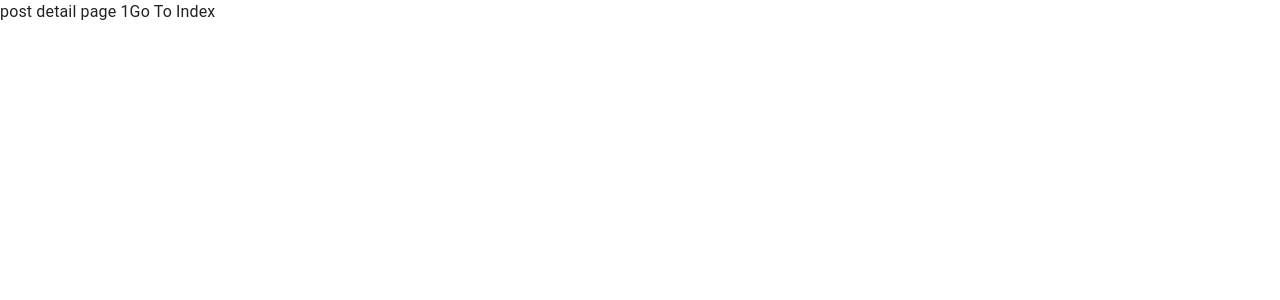
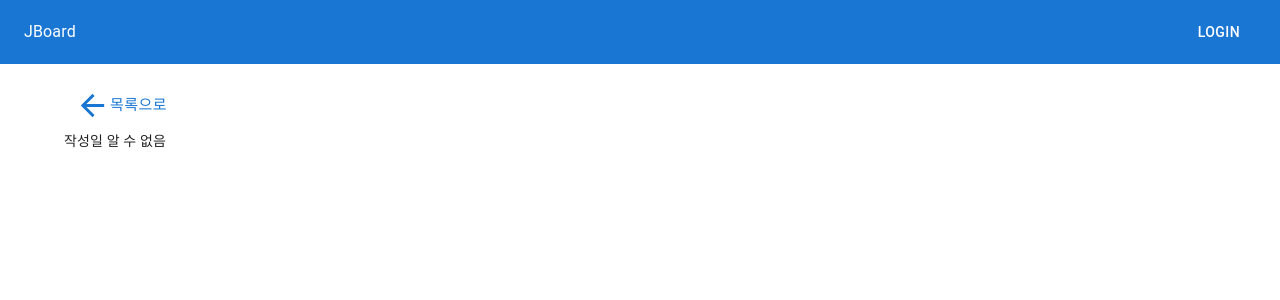
Before and after one commit to 2wisdom/jboard, a React (Vite) app: page /posts/1 in a window 1280 px wide. Shown: the top 300 px of the page. Built offline with nearby package versions, Linux system fonts and the light colour scheme; no server answers.

Commit message:
Closes: gh-2

```diff
--- a/package.json
+++ b/package.json
@@ -11,6 +11,7 @@
   "dependencies": {
     "@emotion/react": "^11.10.4",
     "@emotion/styled": "^11.10.4",
+    "@mui/icons-material": "^5.10.9",
     "@mui/material": "^5.10.9",
     "@tanstack/react-query": "^4.10.3",
     "axios": "^1.1.2",
--- a/src/libs/http-client.ts
+++ b/src/libs/http-client.ts
@@ -1,7 +1,7 @@
 import axios from "axios";
 
 const httpClient = axios.create({
-  baseURL: import.meta.env.API_HOST,
+  baseURL: import.meta.env.VITE_API_HOST,
 });
 
 export default httpClient;
--- a/src/libs/query-client.ts
+++ b/src/libs/query-client.ts
@@ -2,7 +2,9 @@ import { QueryClient } from "@tanstack/react-query";
 
 const queryClient = new QueryClient({
   defaultOptions: {
-    queries: {},
+    queries: {
+      refetchOnWindowFocus: false,
+    },
   },
 });
 
--- a/src/pages/posts/_id.tsx
+++ b/src/pages/posts/_id.tsx
@@ -1,11 +1,98 @@
-import { Link, useParams } from "react-router-dom";
+import {
+  Box,
+  Button,
+  Container,
+  IconButton,
+  Skeleton,
+  Typography,
+} from "@mui/material";
+import { useQuery } from "@tanstack/react-query";
+import dayjs from "dayjs";
+import { useCallback } from "react";
+import {
+  Link,
+  useNavigate,
+  useParams,
+  useSearchParams,
+} from "react-router-dom";
+import ArrowBackIcon from "@mui/icons-material/ArrowBack";
+import Layout from "../../layout/Layout";
+import httpClient from "../../libs/http-client";
+
+export type PostDetail = {
+  id: number;
+  title: string;
+  content: string;
+  created_at: string;
+  updated_at?: string;
+  deleted_at?: string;
+  author_id: string;
+};
+
+export function usePost(id: number) {
+  return useQuery(
+    ["usePostDetail", id],
+    async () => {
+      const { data } = await httpClient.get<PostDetail>(`/posts/${id}`);
+
+      return data;
+    },
+    {
+      enabled: !!id,
+    }
+  );
+}
 
 export default function PostDetail() {
-  const { id } = useParams();
+  const { id: paramId } = useParams();
+  const navigate = useNavigate();
+
+  const id = parseInt(paramId!, 10);
+
+  const { data, isFetching, error } = usePost(id);
+
+  const formatDate = useCallback(
+    (data?: string) => {
+      if (!data) return "알 수 없음";
+      return dayjs(data).format("YYYY. MM. DD. hh:mm");
+    },
+    [data]
+  );
+
   return (
-    <div>
-      post detail page {id}
-      <Link to="/">Go To Index</Link>
-    </div>
+    <Layout>
+      <Container component={Box} sx={{ padding: 2 }}>
+        <Box>
+          <Button size="large" variant="text" onClick={() => navigate("/")}>
+            <ArrowBackIcon fontSize="large" />
+            목록으로
+          </Button>
+        </Box>
+        <Box>
+          {isFetching ? (
+            <Skeleton height={200} />
+          ) : (
+            <Typography variant="h2">{data?.title}</Typography>
+          )}
+
+          {isFetching ? (
+            <Skeleton />
+          ) : (
+            <Typography variant="body2">
+              작성일 {formatDate(data?.created_at)}
+            </Typography>
+          )}
+        </Box>
+        {isFetching ? (
+          <Skeleton />
+        ) : (
+          <Box
+            component="div"
+            sx={{ py: 5 }}
+            dangerouslySetInnerHTML={{ __html: data?.content! }}
+          />
+        )}
+      </Container>
+    </Layout>
   );
 }
```
Also changed, not shown: 1 other file (tests, documents, lock files or other folders).
